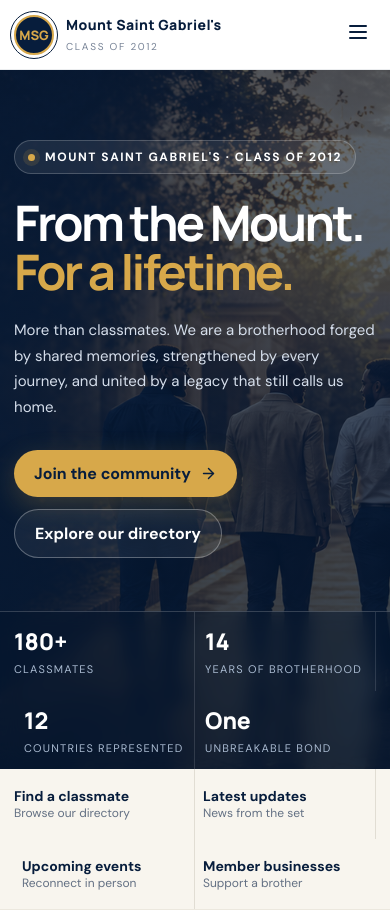
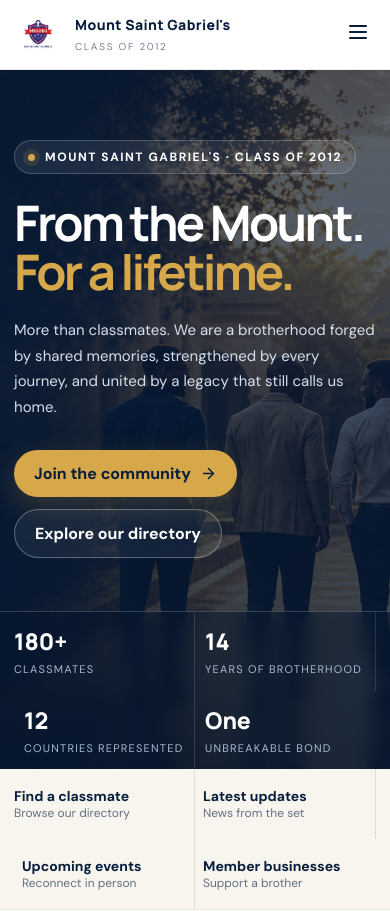
Before and after one commit to Sprof22/msgoba, a Next.js app: page / in a window 390 px wide. Shown: the top 911 px of the page. Built offline with nearby package versions, Linux system fonts and the light colour scheme.

Commit message:
Refactor code structure for improved readability and maintainability

```diff
--- a/src/app/globals.css
+++ b/src/app/globals.css
@@ -183,6 +183,12 @@
   align-items: center;
   gap: 12px;
 }
+.brand-logo {
+  width: 60px;
+  height: 60px;
+  object-fit: contain;
+  flex: 0 0 60px;
+}
 .brand-mark {
   width: 47px;
   height: 47px;
@@ -1205,6 +1211,11 @@
   .brand-mark {
     width: 40px;
     height: 40px;
+  }
+  .brand-logo {
+    width: 49px;
+    height: 49px;
+    flex-basis: 49px;
   }
   .hero {
     min-height: 700px;
--- a/src/components/site-header.tsx
+++ b/src/components/site-header.tsx
@@ -1,6 +1,7 @@
 "use client";
 
 import Link from "next/link";
+import Image from "next/image";
 import { usePathname } from "next/navigation";
 import { useState } from "react";
 import { Menu, Mail, ShieldCheck, X } from "lucide-react";
@@ -8,7 +9,7 @@
 const links = [["/", "Home"], ["/members", "Members"], ["/announcements", "Announcements"], ["/events", "Events"]];
 
 export function Brand() {
-  return <Link className="brand" href="/"><span className="brand-mark">MSG</span><span className="brand-copy"><strong>Mount Saint Gabriel&apos;s</strong><small>Class of 2012</small></span></Link>;
+  return <Link className="brand" href="/"><Image className="brand-logo" src="/images/msgoba-logo.png" width={64} height={64} alt="Mount Saint Gabriel's Old Boys Association logo" priority/><span className="brand-copy"><strong>Mount Saint Gabriel&apos;s</strong><small>Class of 2012</small></span></Link>;
 }
 
 export default function SiteHeader() {
```
Also changed, not shown: public/images/msgoba-logo.png (added), src/app/icon.png (added).
